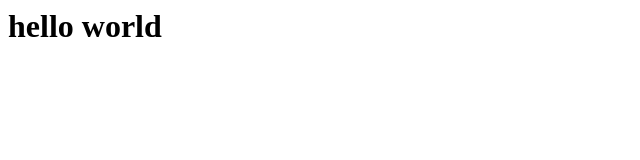
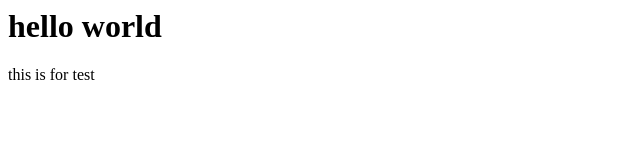
Before and after one commit to coci/garodin.me, a plain HTML site: page index.html in a window 1280 px wide. Shown: the full height of the page, 0-640 px from the left. Drawn offline with Linux system fonts and the light colour scheme.

Commit message:
fake commit to check performance

```diff
--- a/index.html
+++ b/index.html
@@ -1 +1,2 @@
 <h1> hello world </h1>
+<p> this is for test </p>
```
